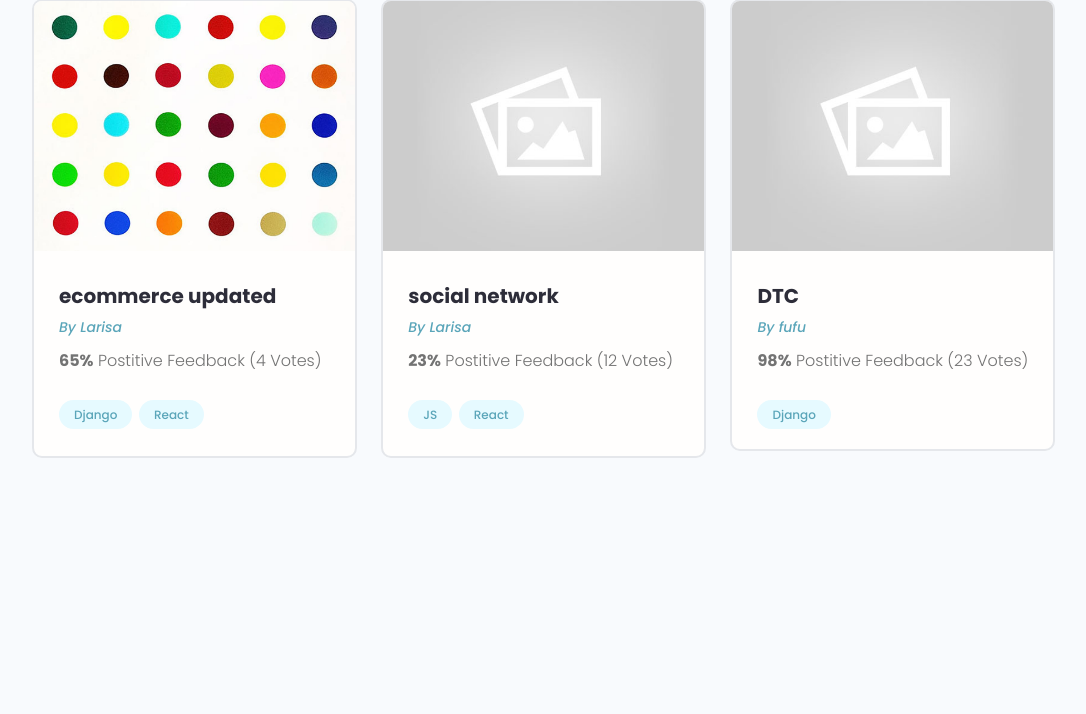
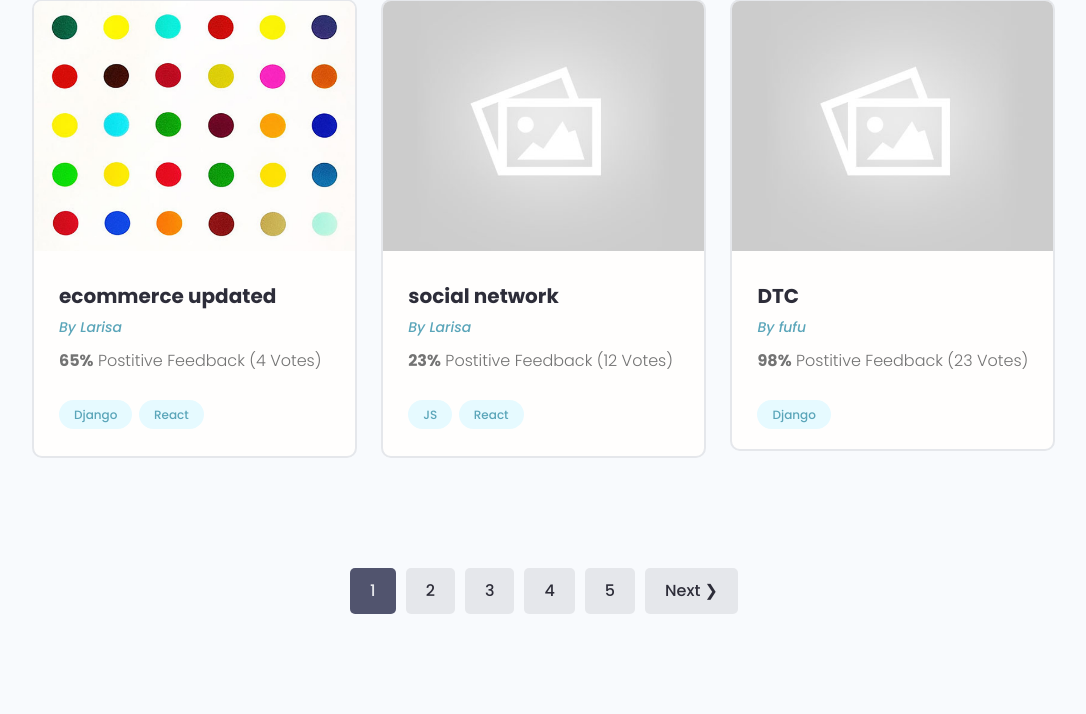
Before and after one commit to bunja/djangish-journey, a Django app: page /projects/ in a window 1280 px wide. Shown: the part 403-1117 px from the top of the page, without its empty margins (96-1182 px from the left). Before the commit the page ends 861 px from the top, so only its background shows below. Run offline with Django 3.2, Linux system fonts and the light colour scheme; data comes from the database, SQL or seed files in the repository; some libraries are stand-ins or nearby versions.

Commit message:
day15 projects pagination, page range

```diff
--- a/devsearch/projects/templates/projects/projects.html
+++ b/devsearch/projects/templates/projects/projects.html
@@ -66,7 +66,29 @@
       </div>
     </section>
 
+    {% if projects.has_other_pages %}
+    <div class="pagination">
+      <ul class="container">
 
+        {% if projects.has_previous %}
+        <li><a href="?page={{projects.previous_page_number}}" class="btn page-link">&#10094; Prev</a></li>
+        {% endif %}
+
+        {% for page in custom_range %}
+        {% if page == projects.number %}
+        <li><a href="?page={{page}}" class="btn page-link btn--sub">{{page}}</a></li>
+        {% else %}
+        <li><a href="?page={{page}}" class="btn page-link">{{page}}</a></li>
+        {% endif %}
+        {% endfor%}
+
+        {% if projects.has_next %}
+        <li><a href="?page={{projects.next_page_number}}" class="btn page-link">Next &#10095; </a></li>
+        {% endif %}
+
+      </ul>
+    </div>
+    {% endif %}
   </main>
 
 
--- a/devsearch/projects/views.py
+++ b/devsearch/projects/views.py
@@ -24,7 +24,18 @@ def projects(request):
         page = paginator.num_pages
         projects = paginator.page(page)
 
-    context = {'projects': projects, 'search_query': search_query}
+
+    leftIndex = (int(page) - 4)
+    if leftIndex < 1:
+        leftIndex = 1
+
+    rightIndex = (int(page) + 5)
+    if rightIndex > paginator.num_pages:
+        rightIndex = paginator.num_pages + 1
+
+    custom_range = range(leftIndex, rightIndex)
+
+    context = {'projects': projects, 'search_query': search_query, 'paginator': paginator, 'custom_range': custom_range}
     return render(request, 'projects/projects.html', context )
 
 def project(request, pk):
```
